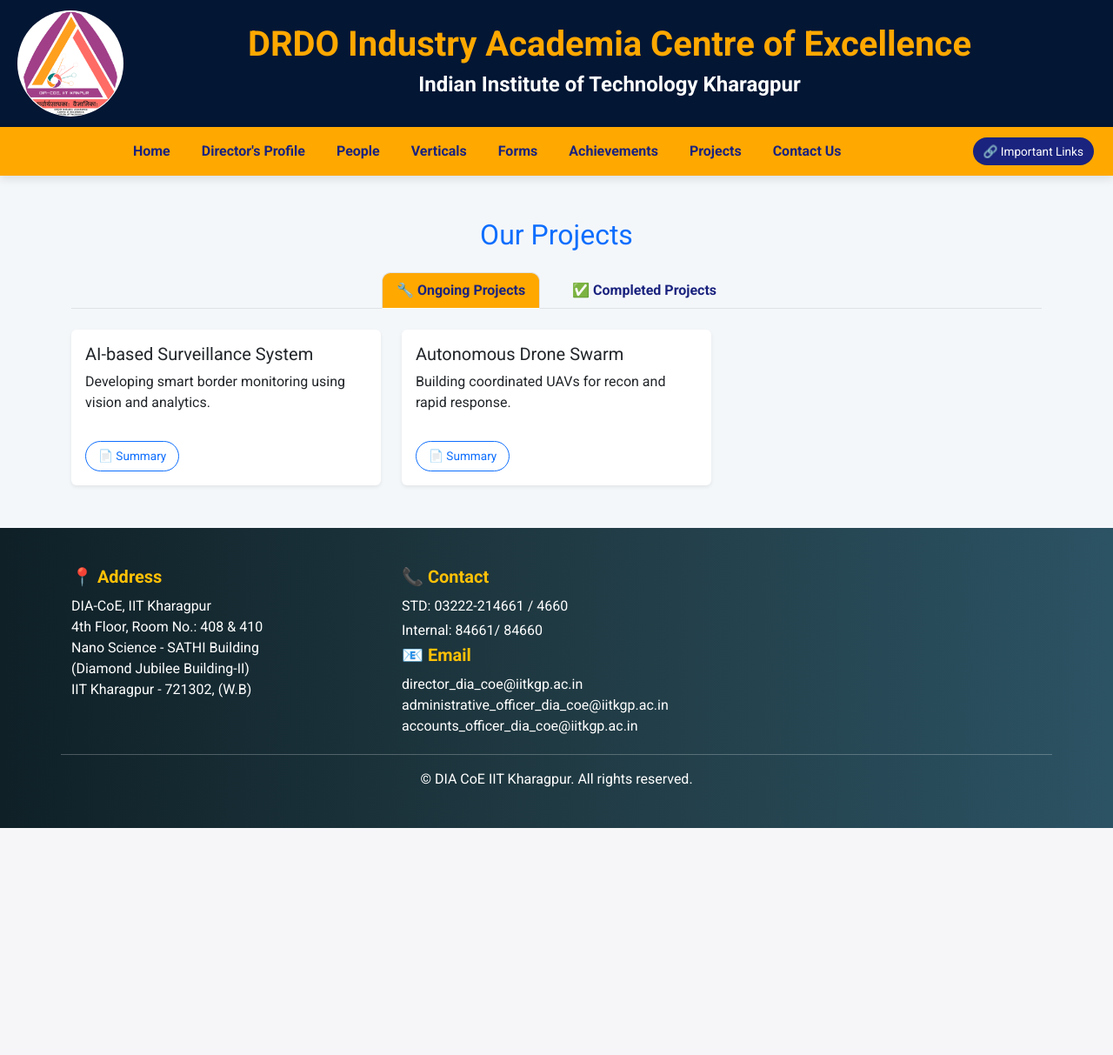
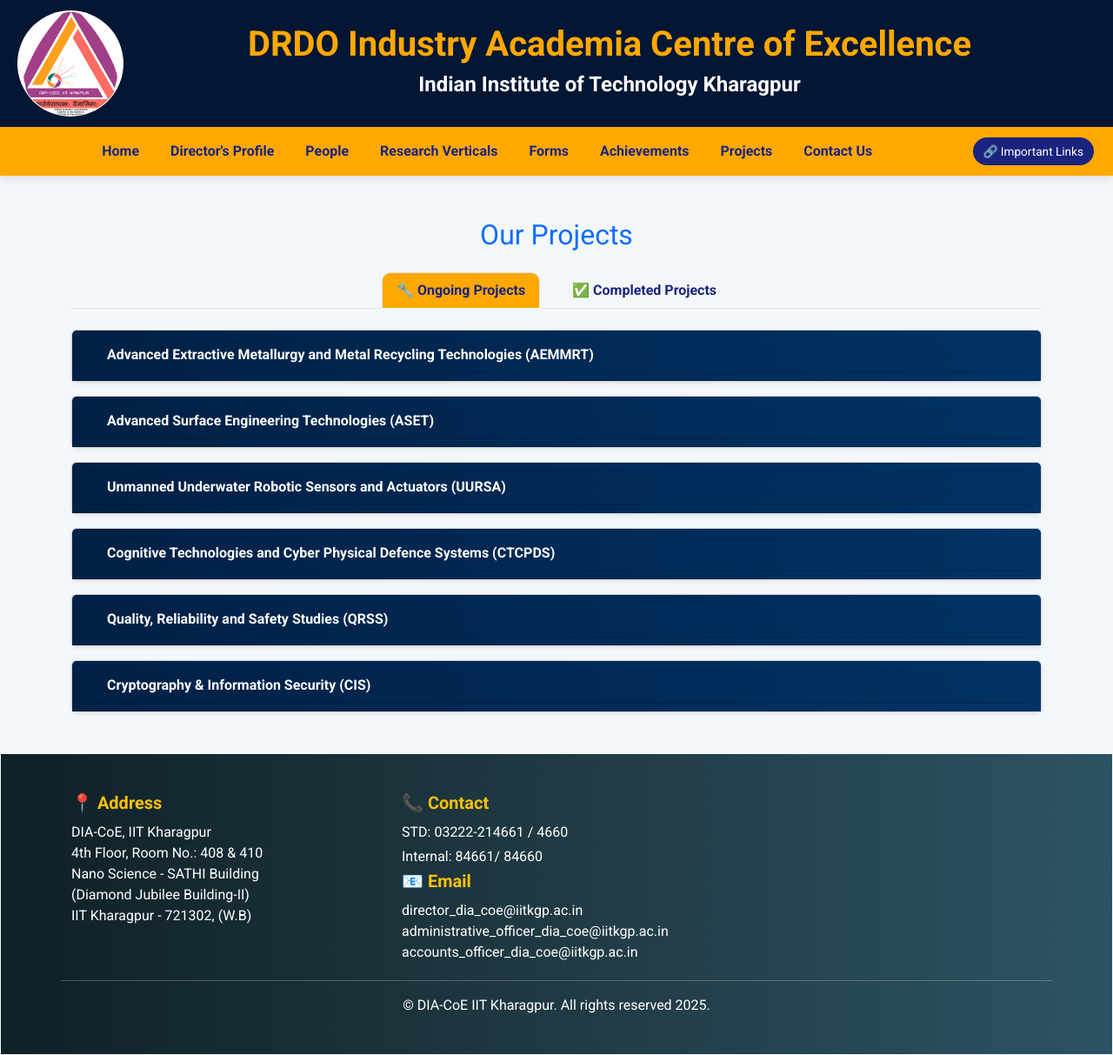
Before and after one commit to sayantan11995/drdo_website, a Flask app: page /projects in a window 1280 px wide. Shown: the whole page at 87% size. Before the commit the page ends 952 px from the top, so only its background shows below. Run offline with Flask 3, Linux system fonts and the light colour scheme; some libraries are stand-ins or nearby versions.

Commit message:
added proposal submission forms and projects and new updates

```diff
--- a/app/routes.py
+++ b/app/routes.py
@@ -58,3 +58,7 @@ def contact():
 @blueprint.route('/important_links')
 def important_links():
     return render_template('important_links.html')
+
+@blueprint.route('/proposal_submission_procedure')
+def proposal_submission_procedure():
+    return render_template('proposal_submission_procedure.html')
--- a/app/templates/directors_profile.html
+++ b/app/templates/directors_profile.html
@@ -22,7 +22,6 @@
     <!-- Right: Director Description -->
     <div class="col-lg-9">
       <div class="bg-light rounded shadow-sm p-4">
-        <h4 class="text-secondary mb-3" >About the Director</h4>
         <p style="text-align: justify;" >
           Dr. Dipak Kumar Das took over as Director, DIA-CoE IIT Kharagpur in January 2024. Prior to that, he served as Scientist H at the Defence Metallurgical Research Laboratory, Hyderabad, since November 1987 and held the position of Associate Director at the Defence Metallurgical Research Laboratory, Hyderabad for 13 years.
         </p>
--- a/app/templates/home.html
+++ b/app/templates/home.html
@@ -13,7 +13,7 @@
     <strong class="text-danger me-3">📢 Announcements:</strong>
     <div class="overflow-hidden flex-grow-1">
       <div id="announcement-slider" class="text-nowrap" style="animation: scroll-left 25s linear infinite;">
-        🔹 Workshops! &nbsp;&nbsp;
+        🔹 Vertical: Quality, Reliability, and Safety Studies (QRSS) – 2nd Technical Experts Committee (TEC) meeting scheduled on 29th April 2025. &nbsp;&nbsp;
       </div>
     </div>
   </div>
@@ -43,9 +43,8 @@
 <div class="mt-2">
   <div class="p-5" style="background: rgba(255,255,255,0.85); backdrop-filter: blur(5px); box-shadow: 0 8px 30px rgba(0,0,0,0.1);">
     <h3 class="text-center text-primary mb-4">Welcome to DIA-CoE IIT Kharagpur</h3>
-    <p style="text-align: justify;">DRDO Industry Academia Centre of Excellence (DIA-CoE) was established by DRDO at premier and capable academic Institutes and Universities in the country to build Directed Research Ecosystem through collaboration among DRDO labs, Academia and Startups/Industries. DIA-CoEs will pursue research both in developing cutting-edge technologies and in the areas of denied defence technologies.</p>
+    <p style="text-align: justify;">DRDO Industry Academia Centre of Excellence (DIA-CoE) was established by DRDO at premier academic Institutes and Universities in the country to build Directed Research Ecosystem through collaboration among DRDO labs, Academia and Startups/Industries. DIA-CoEs will pursue research both in developing cutting-edge technologies and in the areas of denied defence technologies.</p>
     <p style="text-align: justify;">The primary aim of establishing such DIA-CoEs is to harness & synergize the combined strength of academia, student community, research fellows, niche technology industries & DRDO scientist to provide research & innovations in identified futuristic defence technological domains. These DIA-CoEs will boost & sustain development of advanced technologies for future defence systems and platforms through multi-disciplinary & multi-institutional collaborative efforts. DRDO has established 15 Nos. of DIA-CoEs so far.</p>
-    <p style="text-align: justify;">DIA-CoE started in the year 2020 at IIT Kharagpur with implementation of research areas on defence applications and developing cutting edge technologies through 4 major research verticals. The DIA- CoE is spread over 48000 sq ft. at IIT Kharagpur.</p>
   </div>
 </div>
 
--- a/app/templates/important_links.html
+++ b/app/templates/important_links.html
@@ -6,8 +6,10 @@
 <div class="container mt-5">
   <h2 class="text-primary mb-4">Important Links</h2>
   <ul class="list-group list-group-flush shadow-sm">
+    <li class="list-group-item"><a href="{{ url_for('app.proposal_submission_procedure') }}">Procedure for Proposal Submission</a></li>
     <li class="list-group-item"><a href="https://www.drdo.gov.in/" target="_blank">DRDO Official Website</a></li>
     <li class="list-group-item"><a href="https://www.drdo.gov.in/drdo/headquarter-directorates/directorate-futuristic-technology-management-dftm" target="_blank">DFTM</a></li>
+    <li class="list-group-item"><a href="https://www.drdo.gov.in/drdo/adv-tech-center" target="_blank">DIA-CoE</a></li>
     <li class="list-group-item"><a href="https://www.iitkgp.ac.in/" target="_blank">IIT Kharagpur</a></li>
     <!-- Add more links as needed -->
   </ul>
--- a/app/templates/navbar.html
+++ b/app/templates/navbar.html
@@ -153,7 +153,7 @@
                     <li class="nav-item"><a class="nav-link" href="{{ url_for('app.directors_profile') }}">Director's
                             Profile</a></li>
                     <li class="nav-item"><a class="nav-link" href="{{ url_for('app.people') }}">People</a></li>
-                    <li class="nav-item"><a class="nav-link" href="{{ url_for('app.verticals') }}">Verticals</a></li>
+                    <li class="nav-item"><a class="nav-link" href="{{ url_for('app.verticals') }}">Research Verticals</a></li>
                     <li class="nav-item"><a class="nav-link" href="{{ url_for('app.forms') }}">Forms</a></li>
                     <li class="nav-item"><a class="nav-link" href="{{ url_for('app.achievements') }}">Achievements</a>
                     </li>
@@ -208,7 +208,7 @@
 
                 <hr class="border-light">
                 <div class="text-center">
-                    &copy; {{ year }} DIA CoE IIT Kharagpur. All rights reserved.
+                    &copy; DIA-CoE IIT Kharagpur. All rights reserved 2025.
                 </div>
             </div>
     </footer>
--- a/app/templates/people.html
+++ b/app/templates/people.html
@@ -16,6 +16,9 @@
                 </div>
                 <h4 class="text-primary">Dr. Dipak Kumar Das</h4>
                 <p class="text-muted mb-1">Director, DIA CoE IITKGP</p>
+                <a href="{{ url_for('app.directors_profile') }}" class="btn btn-outline-primary btn-sm">
+                    More Info
+                </a>
             </div>
         </div>
     </div>
@@ -36,7 +39,7 @@
                     Info</button>
                 <div class="people-description mt-3" id="{{ person.id }}" style="display:none;">
                     {% for description in person.descriptions %}
-                        <p class="text-muted small">{{ description }}</p>
+                    <p class="text-muted small">{{ description }}</p>
                     {% endfor %}
                     <!-- <p class="text-muted small">{{ person.description }}</p> -->
                 </div>
@@ -65,6 +68,7 @@
         font-size: 0.85rem;
         padding: 6px 16px;
     }
+
     .people-description p {
         text-align: justify;
     }
--- a/app/templates/projects.html
+++ b/app/templates/projects.html
@@ -6,21 +6,16 @@
 <div class="container mt-5">
   <h2 class="mb-4 text-center text-primary">Our Projects</h2>
 
-  <!-- Filter Badges for filtering projects based on verticals
-  <div class="mb-4 text-center">
-    <button class="badge bg-info text-dark mx-1 filter-btn" data-filter="All">All</button>
-    <button class="badge bg-warning text-dark mx-1 filter-btn" data-filter="AI">AI</button>
-    <button class="badge bg-success text-white mx-1 filter-btn" data-filter="Drone">Drone</button>
-    <button class="badge bg-secondary text-white mx-1 filter-btn" data-filter="Communication">Communication</button>
-  </div> -->
 
   <!-- Tabs -->
   <ul class="nav nav-tabs mb-4 justify-content-center" id="projectTabs" role="tablist">
     <li class="nav-item" role="presentation">
-      <button class="nav-link active" id="ongoing-tab" data-bs-toggle="tab" data-bs-target="#ongoing" type="button" role="tab">🔧 Ongoing Projects</button>
+      <button class="nav-link active" id="ongoing-tab" data-bs-toggle="tab" data-bs-target="#ongoing" type="button"
+        role="tab">🔧 Ongoing Projects</button>
     </li>
     <li class="nav-item" role="presentation">
-      <button class="nav-link" id="completed-tab" data-bs-toggle="tab" data-bs-target="#completed" type="button" role="tab">✅ Completed Projects</button>
+      <button class="nav-link" id="completed-tab" data-bs-toggle="tab" data-bs-target="#completed" type="button"
+        role="tab">✅ Completed Projects</button>
     </li>
   </ul>
 
@@ -28,62 +23,154 @@
   <div class="tab-content" id="projectTabsContent">
     <!-- Ongoing Projects -->
     <div class="tab-pane fade show active" id="ongoing" role="tabpanel">
-      <div class="row g-4">
-        <div class="col-md-6 col-lg-4">
-          <div class="card h-100 border-0 shadow-sm">
-            <div class="card-body">
-              <h5 class="card-title">AI-based Surveillance System</h5>
-              <p class="card-text">Developing smart border monitoring using vision and analytics.</p>
-              <a href="#" class="btn btn-sm btn-outline-primary mt-3">📄 Summary</a>
+      <div class="accordion" id="projectsOngoingAccordion">
+
+        {% set verticals = [
+        ("Advanced Extractive Metallurgy and Metal Recycling Technologies (AEMMRT)", "fa-industry", "verticals/aemmrt",
+        "downloads/aemmrt_summary.pdf", []),
+        ("Advanced Surface Engineering Technologies (ASET)", "fa-flask", "verticals/aset", "downloads/aset_summary.pdf",
+        []),
+        ("Unmanned Underwater Robotic Sensors and Actuators (UURSA)", "fa-water", "verticals/uursa",
+        "downloads/uursa_summary.pdf", [
+
+        ]),
+        ("Cognitive Technologies and Cyber Physical Defence Systems (CTCPDS)", "fa-brain", "verticals/ctcpds",
+        "downloads/ctcpds_summary.pdf", [
+        "Multimodal Secure Access Mechanism for Group Enabled Cyber Systems in Defence Organization (2020-Present)",
+        "Claim detection and verification using deep NLP: An Indian Perspective (2021-Present)",
+        ]),
+        ("Quality, Reliability and Safety Studies (QRSS)", "fa-shield-alt", "verticals/qrss",
+        "downloads/qrss_summary.pdf", []),
+        ("Cryptography & Information Security (CIS)", "fa-lock", "verticals/cis", "downloads/cis_summary.pdf", [])
+        ] %}
+
+        {% for name, icon, link, pdf, items in verticals %}
+        <div class="card shadow-sm mb-3">
+          <div class="card-header bg-gradient text-white">
+            <div class="card-header d-flex align-items-center justify-content-between" id="heading{{ loop.index }}">
+              <div class="w-100 d-flex align-items-center justify-content-between" data-bs-toggle="collapse"
+                data-bs-target="#collapse{{ loop.index }}" style="cursor: pointer;">
+                <span class="fw-bold text-white">
+                  <i class="fas {{ icon }} me-2"></i> {{ name }}
+                </span>
+                <i class="fas fa-chevron-down text-white"></i>
               </div>
             </div>
           </div>
-        <div class="col-md-6 col-lg-4">
-          <div class="card h-100 border-0 shadow-sm">
+          <div id="collapse{{ loop.index }}" class="collapse" data-bs-parent="#projectsOngoingAccordion">
             <div class="card-body">
-              <h5 class="card-title">Autonomous Drone Swarm</h5>
-              <p class="card-text">Building coordinated UAVs for recon and rapid response.</p>
-              <a href="#" class="btn btn-sm btn-outline-primary mt-3">📄 Summary</a>
+              <ol>
+                {% for item in items %}
+                <li>{{ item }} &nbsp; <a href="#" class="btn btn-sm">📄 Summary</a></li>
+                {% endfor %}
+              </ol>
             </div>
           </div>
         </div>
+        {% endfor %}
       </div>
     </div>
 
     <!-- Completed Projects -->
     <div class="tab-pane fade" id="completed" role="tabpanel">
-      <div class="row g-4 mt-2">
-        <div class="col-md-6 col-lg-4">
-          <div class="card h-100 border-0 shadow-sm">
-            <div class="card-body">
-              <h5 class="card-title">Smart Radar Imaging</h5>
-              <p class="card-text">Real-time detection system implemented with radar analytics (2021–2023).</p>
-              <a href="#" class="btn btn-sm btn-outline-primary mt-3">📄 Summary</a>
+
+      <div class="accordion" id="projectsCompletedAccordion">
+
+        {% set verticals = [
+        ("Advanced Extractive Metallurgy and Metal Recycling Technologies (AEMMRT)", "fa-industry", "verticals/aemmrt",
+        "downloads/aemmrt_summary.pdf", []),
+        ("Advanced Surface Engineering Technologies (ASET)", "fa-flask", "verticals/aset", "downloads/aset_summary.pdf",
+        []),
+        ("Unmanned Underwater Robotic Sensors and Actuators (UURSA)", "fa-water", "verticals/uursa",
+        "downloads/uursa_summary.pdf", [
+        "Design of Smart Material Based Soft Lower Limb Exoskeleton to assist Solider (2019-2023)",
+        "Design and Development of a Force Reflecting hand Exoskeleton (Haptic Device) for application in Remote Handling in defence (2019-2023)",
+        "Reconfigurable Tracked Flipper Type Mobile Robot Technology with Autonomous Navigation in Indoor Environment. (2019-2023)",
+        "Development of Technology for Unmanned Ground Vehicle (UGV) for Multipurpose and Multirole Applications, (2019-2023)",
+        "Grapheme Ultra capacitor Module to integrate with Electrical Power Supply for Hybrid Unmanned Ground Vehicles (UGV) and other applications. (2017-2021)",
+        "Complex Defence Object Recognition and autonomous Handling in unstructured and Noisy Environment (2019-2023)",
+        "Development of a Vision Based Autonomous Quadrotor System for Rescue and Search Operations (2019-2023)",
+        "Automated Synthesis of Motion Plans for large scale Multi-Robot Systems from Complex Specifications (2019-2023)",
+        "Improved Energy Management and Control of a Hybrid UGV for Combat Use. (2020-2024)"
+        ]),
+        ("Cognitive Technologies and Cyber Physical Defence Systems (CTCPDS)", "fa-brain", "verticals/ctcpds",
+        "downloads/ctcpds_summary.pdf", [
+        "Automatic Speaker Recognition in Speech Conversations (2019-2023)",
+        "Development of indigenous Technologies for Building Secured Software defined Networks (2017-2023)",
+        "Secure Resource Constraint communication framework for tactical Networks using physically unclonable functions.(Sefrpuf) (2017-2025)",
+        "Design & Development of a Suite of Sensors & their characterization for perimeter Surveillance. (2020-2023)",
+        "Hardware Trojan Detection in PCBs Using X-ray Images.(2019-2023)",
+        "Development of Formal Verification Tools for Proactive Assessment and Prevention of Security Threats in Enterprise Network. (2020-2023)"
+        ]),
+        ("Quality, Reliability and Safety Studies (QRSS)", "fa-shield-alt", "verticals/qrss",
+        "downloads/qrss_summary.pdf", []),
+        ("Cryptography & Information Security (CIS)", "fa-lock", "verticals/cis", "downloads/cis_summary.pdf", [])
+        ] %}
+
+        {% for name, icon, link, pdf, items in verticals %}
+        <div class="card shadow-sm mb-3">
+          <div class="card-header bg-gradient text-white">
+            <div class="card-header d-flex align-items-center justify-content-between" id="heading{{ loop.index }}">
+              <div class="w-100 d-flex align-items-center justify-content-between" data-bs-toggle="collapse"
+                data-bs-target="#collapse{{ loop.index }}" style="cursor: pointer;">
+                <span class="fw-bold text-white">
+                  <i class="fas {{ icon }} me-2"></i> {{ name }}
+                </span>
+                <i class="fas fa-chevron-down text-white"></i>
               </div>
             </div>
           </div>
-        <div class="col-md-6 col-lg-4">
-          <div class="card h-100 border-0 shadow-sm">
+          <div id="collapse{{ loop.index }}" class="collapse" data-bs-parent="#projectsCompletedAccordion">
             <div class="card-body">
-              <h5 class="card-title">Defense Blockchain Architecture</h5>
-              <p class="card-text">Secured decentralized communication network for tactical ops.</p>
-              <a href="#" class="btn btn-sm btn-outline-primary mt-3">📄 Summary</a>
+              <ol>
+                {% for item in items %}
+                <li>{{ item }} &nbsp; <a href="#" class="btn btn-sm">📄 Summary</a> </li>
+                {% endfor %}
+              </ol>
             </div>
           </div>
         </div>
+        {% endfor %}
       </div>
-    </div>
+
+
+
   </div>
 </div>
 
 <style>
-  .card:hover {
-    transform: translateY(-4px);
-    box-shadow: 0 10px 24px rgba(0, 0, 0, 0.1);
-    transition: all 0.3s ease;
+  .bg-gradient {
+    background: linear-gradient(to right, #002147, #003366) !important;
   }
 
-  .btn-outline-primary, .btn-outline-secondary {
+  .card-body {
+    background-color: #f9f9f9;
+    color: #212529;
+    padding: 1rem 1.25rem;
+  }
+
+  .card-header .fw-bold {
+    font-size: 1rem;
+    user-select: text;
+  }
+
+  .accordion .card-body ul li {
+    margin-bottom: 10px;
+    font-size: 0.95rem;
+  }
+
+  .accordion .card-body a {
+    text-decoration: none;
+    font-weight: 500;
+    color: #0d47a1;
+  }
+
+  .accordion .card-body a:hover {
+    text-decoration: underline;
+  }
+
+  .btn-outline-primary,
+  .btn-outline-secondary {
     border-radius: 30px;
     font-size: 0.85rem;
     padding: 6px 14px;
@@ -101,38 +188,4 @@
     color: white !important;
   }
 </style>
-
-<script>
-  const triggerTabList = [].slice.call(document.querySelectorAll('#projectTabs button'))
-  triggerTabList.forEach(triggerEl => {
-    const tabTrigger = new bootstrap.Tab(triggerEl)
-    triggerEl.addEventListener('click', event => {
-      event.preventDefault()
-      tabTrigger.show()
-    })
-  })
-</script>
-
-<script>
-    const filterButtons = document.querySelectorAll('.filter-btn');
-    const projectCards = document.querySelectorAll('.project-card');
-
-    filterButtons.forEach(btn => {
-      btn.addEventListener('click', () => {
-        const filter = btn.getAttribute('data-filter');
-
-        projectCards.forEach(card => {
-          const category = card.getAttribute('data-category');
-          if (filter === 'All' || category === filter) {
-            card.style.display = 'block';
-          } else {
-            card.style.display = 'none';
-          }
-        });
-
-        filterButtons.forEach(b => b.classList.remove('active'));
-        btn.classList.add('active');
-      });
-    });
-  </script>
 {% endblock %}
```
Also changed, not shown: app/templates/achievements.html (+4 -3 lines), app/templates/proposal_submission_procedure.html (added, +83 -0 lines), app/templates/verticals.html (+21 -0 lines), 2 other files. Lines whose indentation alone changed are shown as unchanged.
